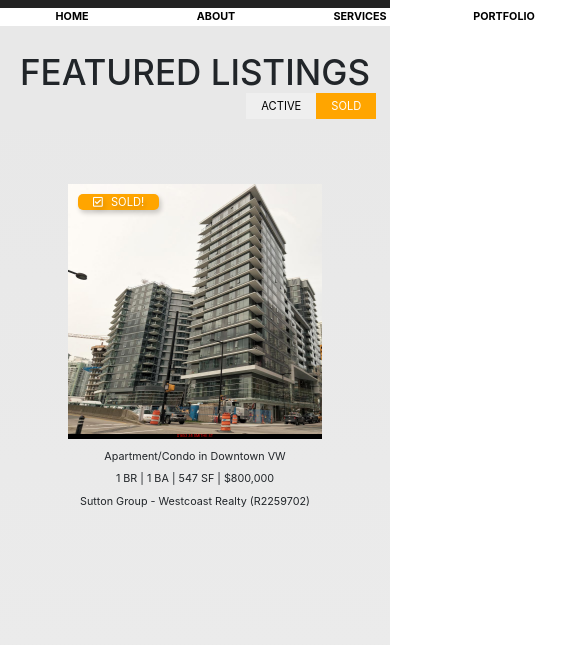
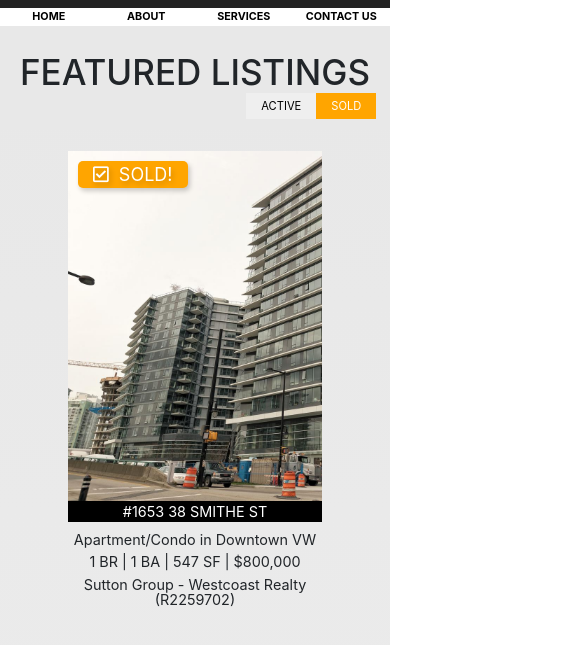
Before and after one commit to newhomes/newhomes.github.io, a website: page realestate.html in a window 390 px wide. Shown: the part 122-767 px from the top of the page, 585 px wide, since content can reach past the window. Drawn offline with nearby package versions, Linux system fonts and the light colour scheme.

Commit message:
Navigation Responsiveness Update

```diff
--- a/realestate.html
+++ b/realestate.html
@@ -22,7 +22,11 @@
       <nav class="mainMenu">
         <ul>
           <li><a class="link" href="index.html">Home</a></li>
-          <li><a class="link" href="#">About</a></li>
+          <li class="drop"><a class="link" href="#">About</a>
+            <ul class="subMenu">
+              <li><a class="link" href="#">Graphic Portfolio</a> </li>
+            </ul>
+          </li>
           <li class="drop"><a class="link" href="#">Services</a>
             <ul class="subMenu">
               <li><a class="link" href=Marketing.html>Marketing</a></li>
@@ -30,7 +34,6 @@
               <li><a class="link" href="#">Construction</a></li>
             </ul>
           </li>
-          <li><a class="link" href="#">Portfolio</a></li>
           <li><a class="link" href="#">Contact Us</a></li>
         </ul>
       </nav>
@@ -198,7 +201,7 @@
         Your Browser is not supported!
       </video>
     </div>
-    <div class="mRow">
+    <div class="Row">
       <div class="estimation">
         <div class="estimation_content_container">
           <form class="form" action="#">
--- a/sass/abstract/_variables.scss
+++ b/sass/abstract/_variables.scss
@@ -10,5 +10,5 @@
 //grid variables
 $grid-width: 114rem;
 $gutter-vertical: 8rem;
-$gutter-vertical-small: 6rem;
+$gutter-vertical-small: 3rem;
 $gutter-horizontal: 7rem;
--- a/sass/components/_card.scss
+++ b/sass/components/_card.scss
@@ -123,8 +123,12 @@
 //***********REAL ESTATE PAGE***********//
 .rCard {
   padding: 1% 3.5%;
+
   &_image {
     height: 250px;
+    @include respond(phone) {
+    height: 350px;
+    }
     background-size: cover;
     position: relative;
     &_1{
@@ -161,10 +165,10 @@
     color: white;
     text-transform: uppercase;
     @include respond(tab-port) {
-      color: red;
+      font-size: 1rem;
     }
     @include respond(phone) {
-      font-size: .5rem;
+      font-size: 2rem;
     }
   }
   &_details {
@@ -174,5 +178,8 @@
     padding: 10px 0;
     line-height: 15px;
 
+    @include respond(phone) {
+      font-size: 2rem;
+    }
   }
 }
--- a/sass/layout/_footer.scss
+++ b/sass/layout/_footer.scss
@@ -2,13 +2,16 @@
 .footer {
   background-color: #232323;
   clip-path: polygon(0 40px, 100% 0%, 100% 100%, 0 100%);
-  padding-top: 4.5%;
+  padding-top: 6%;
   padding-bottom: 2.5%;
   float: left;
   text-align: center;
   font-size: 1.5rem;
   width: 100%;
   color: white;
+  @include respond (phone) {
+    padding-top: 10%;
+  }
 
   .col-1-of-2 {
     width: calc((100% - #{$gutter-horizontal})/2);
--- a/sass/layout/_grid.scss
+++ b/sass/layout/_grid.scss
@@ -8,6 +8,9 @@
     @include respond (phone) {
       margin-bottom: $gutter-vertical-small;
     }
+  }
+  @include respond (phone) {
+    max-width: 55rem;
   }
 
   @include clearfix;
@@ -20,12 +23,13 @@
 
       @include respond (phone) {
         margin-right: 0;
+        margin-bottom: $gutter-vertical-small;
       }
     }
 
     @include respond (phone) {
       width: 100% !important;
-      padding: 15%;
+      padding: 5% 15%;
     }
   }
 
--- a/sass/layout/_header.scss
+++ b/sass/layout/_header.scss
@@ -10,6 +10,11 @@
   background-position: top;
   position: relative;
   clip-path: polygon(0 0, 100% 0, 100% 75vh, 0 100%);
+
+  @include respond (phone) {
+    clip-path: polygon(0 0, 100% 0, 100% 83vh, 0 100%);
+    transition: 1s;
+  }
 }
 
 .mLogoBox {
--- a/sass/layout/_navigation.scss
+++ b/sass/layout/_navigation.scss
@@ -56,8 +56,11 @@
 }
 
 .mainMenu > ul > li {
-  min-width: 20rem;
+  min-width: 25rem;
   display: inline-block;
+  @include respond(phone) {
+    min-width: 10rem;
+  }
 }
 
 .link {
@@ -88,6 +91,10 @@
   background-color: white;
   z-index: 1;
   list-style: none;
+  @include respond(phone) {
+    left: -25%;
+    min-width: 15rem;
+  }
 }
 
 .drop:hover .subMenu {
--- a/sass/pages/_realestate.scss
+++ b/sass/pages/_realestate.scss
@@ -3,10 +3,7 @@
   to bottom,
   rgba($color-grey-light,1),
   transparent);
-}
-
-.listingContainer {
-  padding-bottom: 30px;
+  padding: 5rem 0;
 }
 
 .headingContainer {
@@ -54,7 +51,7 @@
 
 .statusTag {
   color: white;
-  font-size: 1.55rem;
+  font-size: 1.5rem;
   text-shadow: 2px 3px 5px rgba(0,0,0,.2);
   border-radius: 5px;
   text-transform: uppercase;
@@ -65,6 +62,10 @@
   top: 10px;
   left: 10px;
   box-shadow: 2px 3px 5px rgba(0,0,0,.2);
+
+  @include respond(phone) {
+    font-size: 2.5rem;
+  }
 }
 
 .far {
```
Also changed, not shown: Marketing.html (+5 -2 lines), index.html (+8 -2 lines), css/Styles.css.
